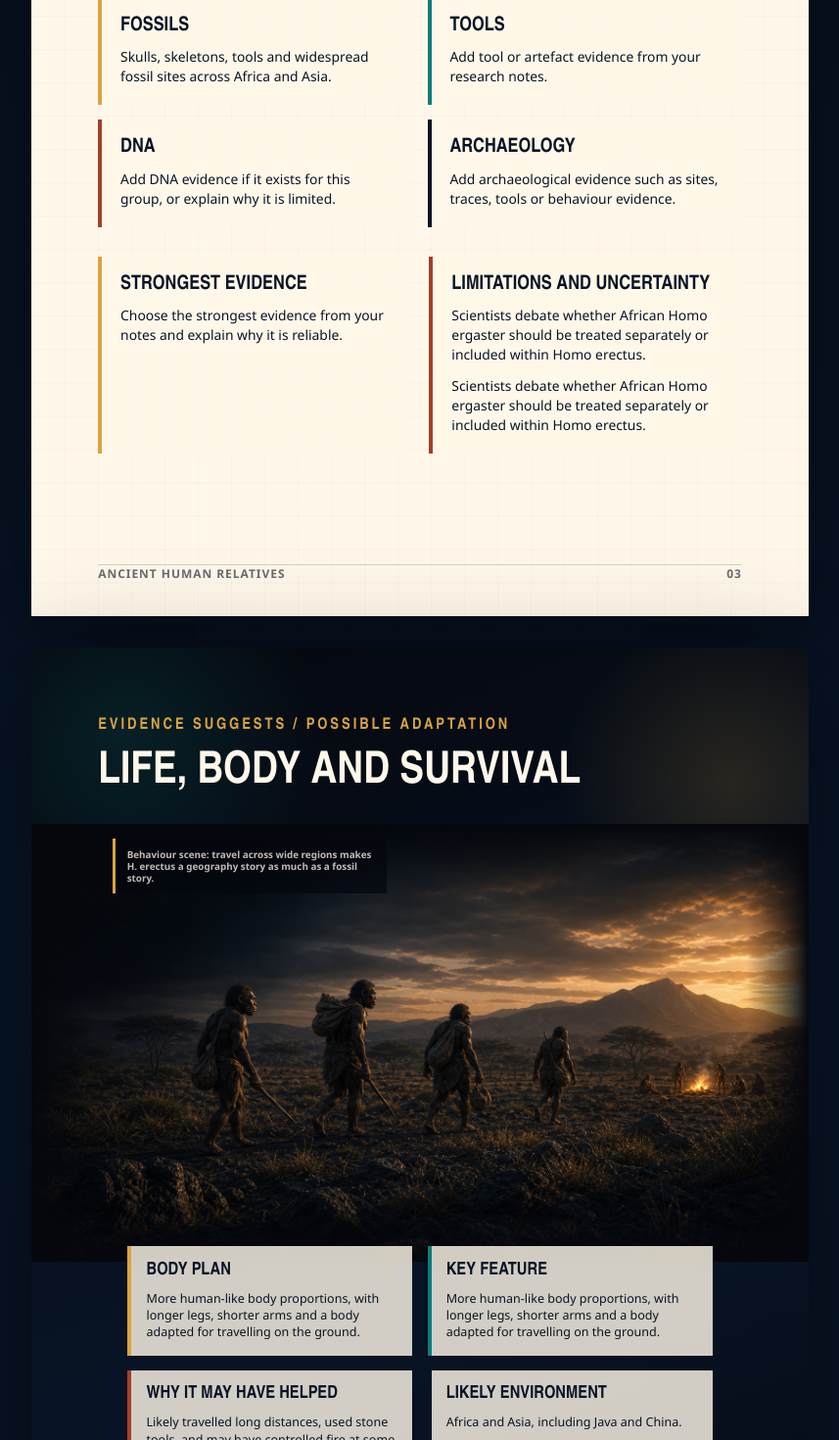
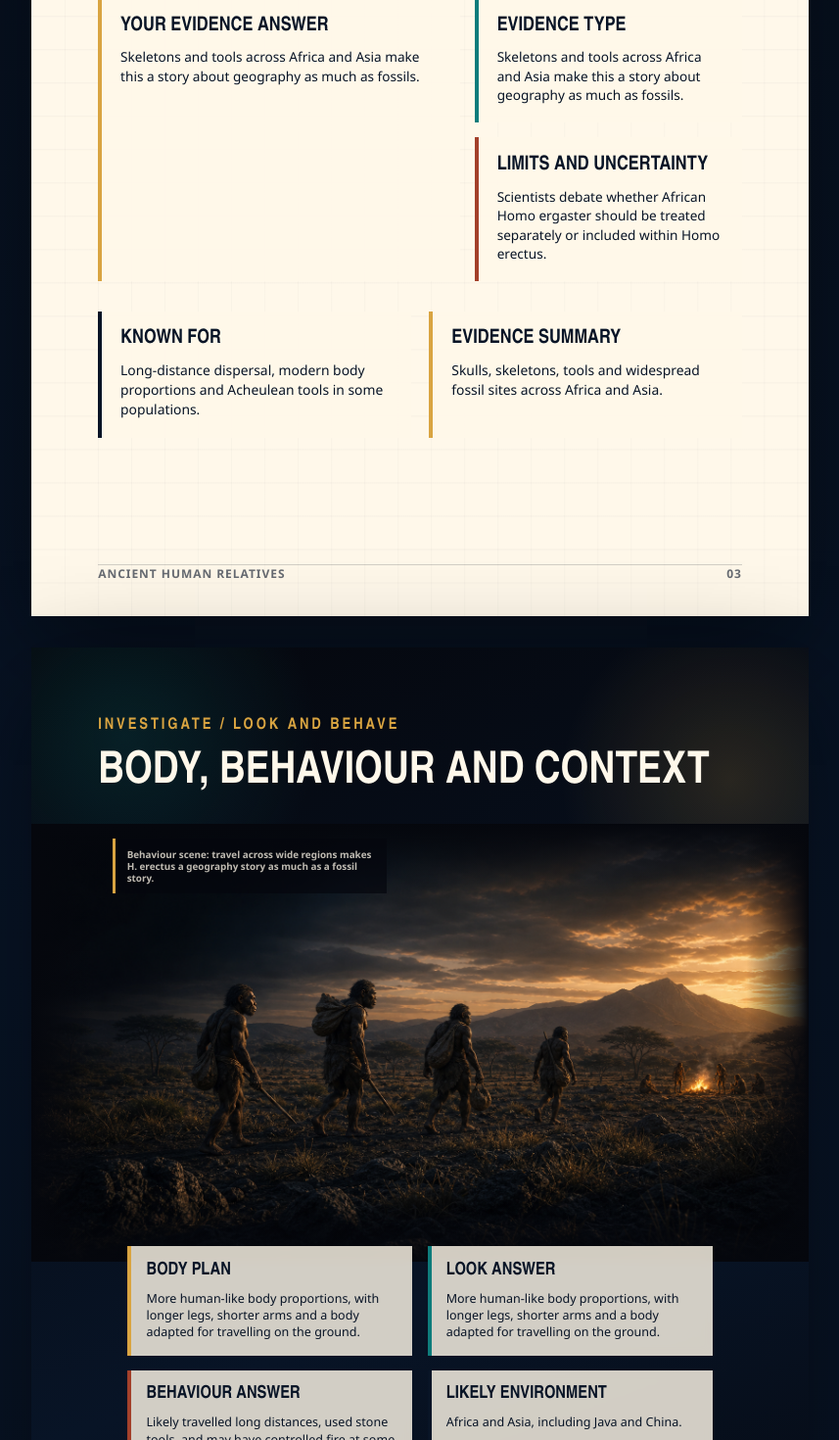
Before and after one commit to AEW909/AncientHumans, a Next.js app: page /report-preview in a window 1280 px wide. Shown: the part 3260-4730 px from the top of the page at 98% size, without its empty margins (211-1068 px from the left). Built offline with nearby package versions, Linux system fonts and the light colour scheme.

Commit message:
Align report preview with revised quest

```diff
--- a/src/app/globals.css
+++ b/src/app/globals.css
@@ -579,6 +579,21 @@ a {
   grid-template-columns: 1fr 1fr;
 }
 
+.report-investigation-grid {
+  display: grid;
+  gap: 4mm;
+  grid-template-columns: 1.15fr 0.85fr;
+}
+
+.report-investigation-grid .report-panel:first-child {
+  grid-row: span 2;
+}
+
+.report-investigation-grid .report-panel p {
+  font-size: 10.2pt;
+  line-height: 1.43;
+}
+
 .report-evidence-banner {
   height: 42mm;
   margin: 0 0 6mm;
@@ -925,8 +940,8 @@ a {
 
 .report-article-layout {
   display: grid;
-  gap: 8mm;
-  grid-template-columns: 30mm minmax(0, 1fr);
+  gap: 7mm;
+  grid-template-columns: 36mm minmax(0, 1fr);
 }
 
 .report-article-page .report-page-footer {
@@ -984,7 +999,7 @@ a {
   color: #fff8ea;
   align-self: start;
   border-left: 4px solid #d9a441;
-  margin-top: 42mm;
+  margin-top: 28mm;
   padding: 3.5mm;
 }
 
@@ -1000,9 +1015,9 @@ a {
 
 .report-article-page aside span {
   display: block;
-  font-size: 7.4pt;
+  font-size: 7pt;
   font-weight: 800;
-  line-height: 1.3;
+  line-height: 1.26;
 }
 
 .report-big-ideas-note {
--- a/src/components/report/MockReport.tsx
+++ b/src/components/report/MockReport.tsx
@@ -165,9 +165,9 @@ function SpeciesFeaturePage({ report, chosen }: { report: MockReportData; chosen
 
 function EvidencePage({ report, chosen }: { report: MockReportData; chosen: Hominin }) {
   return (
-    <ReportPage pageNumber={3} title="Evidence Dossier" className="report-paper-page">
-      <ReportKicker>Evidence reviewed</ReportKicker>
-      <ReportTitle>Evidence dossier: <i>{chosen.displayName}</i></ReportTitle>
+    <ReportPage pageNumber={3} title="How We Know" className="report-paper-page">
+      <ReportKicker>Investigate / how we know</ReportKicker>
+      <ReportTitle>Evidence reasoning: <i>{chosen.displayName}</i></ReportTitle>
       <div className="report-evidence-banner">
         <ReportImage
           src="/assets/report/evidence-dossier-banner.png"
@@ -176,15 +176,14 @@ function EvidencePage({ report, chosen }: { report: MockReportData; chosen: Homi
         />
       </div>
       <ReportStimulusRow assets={getStimuliForSpecies(chosen.slug)} />
-      <div className="report-evidence-grid">
-        <ReportPanel title="Fossils" tone="gold"><p>{report.evidence.fossils}</p></ReportPanel>
-        <ReportPanel title="Tools" tone="teal"><p>{report.evidence.tools}</p></ReportPanel>
-        <ReportPanel title="DNA" tone="rust"><p>{report.evidence.dna}</p></ReportPanel>
-        <ReportPanel title="Archaeology" tone="navy"><p>{report.evidence.archaeology}</p></ReportPanel>
+      <div className="report-investigation-grid">
+        <ReportPanel title="Your evidence answer" tone="gold"><p>{report.investigation.evidence}</p></ReportPanel>
+        <ReportPanel title="Evidence type" tone="teal"><p>{chosen.reportCaption}</p></ReportPanel>
+        <ReportPanel title="Limits and uncertainty" tone="rust"><p>{report.evidence.limitations}</p></ReportPanel>
       </div>
       <div className="report-two-column">
-        <ReportPanel title="Strongest evidence" tone="gold"><p>{report.evidence.strongest}</p></ReportPanel>
-        <ReportPanel title="Limitations and uncertainty" tone="rust"><p>{report.evidence.limitations}</p><p>{chosen.uncertainty}</p></ReportPanel>
+        <ReportPanel title="Known for" tone="navy"><p>{chosen.knownFor}</p></ReportPanel>
+        <ReportPanel title="Evidence summary" tone="gold"><p>{chosen.evidence}</p></ReportPanel>
       </div>
     </ReportPage>
   );
@@ -195,9 +194,9 @@ function AdaptationsPage({ report, chosen }: { report: MockReportData; chosen: H
   const activityCaption = chosen.activityWideCaption ?? chosen.activityCaption;
 
   return (
-    <ReportPage pageNumber={4} title="Life and Adaptations" className="report-dark-page">
-      <ReportKicker>Evidence suggests / possible adaptation</ReportKicker>
-      <ReportTitle>Life, body and survival</ReportTitle>
+    <ReportPage pageNumber={4} title="Look and Behaviour" className="report-dark-page">
+      <ReportKicker>Investigate / look and behave</ReportKicker>
+      <ReportTitle>Body, behaviour and context</ReportTitle>
       <div className="report-adaptation-layout">
         {activityImage ? (
           <div className="report-activity-frame">
@@ -216,13 +215,13 @@ function AdaptationsPage({ report, chosen }: { report: MockReportData; chosen: H
         )}
         <div className="report-adaptation-panels">
           <ReportPanel title="Body plan" tone="gold"><p>{chosen.bodyPlan}</p></ReportPanel>
-          <ReportPanel title="Key feature" tone="teal"><p>{report.life.keyFeature}</p></ReportPanel>
-          <ReportPanel title="Why it may have helped" tone="rust"><p>{report.life.featureUsefulness}</p></ReportPanel>
+          <ReportPanel title="Look answer" tone="teal"><p>{report.investigation.look}</p></ReportPanel>
+          <ReportPanel title="Behaviour answer" tone="rust"><p>{report.investigation.behaviour}</p></ReportPanel>
           <ReportPanel title="Likely environment" tone="navy"><p>{report.life.likelyEnvironment}</p></ReportPanel>
         </div>
       </div>
       <div className="report-environment-strip">
-        <strong>Survival pressure:</strong> {report.life.survivalPressure}
+        <strong>Context:</strong> {chosen.location} / {chosen.dateRange}
       </div>
     </ReportPage>
   );
@@ -316,7 +315,15 @@ function FinalArticlePage({ report }: { report: MockReportData }) {
           <strong>Final judgement</strong>
           <span>{report.oneSentenceJudgement}</span>
           <div className="report-big-ideas-note">
-            <b>Big idea to use</b>
+            <b>Fire</b>
+            <span>{report.bigIdeas.fireThinking}</span>
+          </div>
+          <div className="report-big-ideas-note">
+            <b>Language</b>
+            <span>{report.bigIdeas.languageThinking}</span>
+          </div>
+          <div className="report-big-ideas-note">
+            <b>Best concept</b>
             <span>{report.bigIdeas.conceptConnection}</span>
           </div>
         </aside>
--- a/src/data/mockReport.ts
+++ b/src/data/mockReport.ts
@@ -13,6 +13,14 @@ export const mockReport: MockReportData = {
     "Human evolution is best understood as a branching tree because several human groups overlapped, adapted in different ways and left different kinds of evidence.",
   importanceAnswer:
     "Neanderthals matter because they show that Homo sapiens were not the only skilled and intelligent humans. Fossils, tools and DNA suggest a close relative with complex behaviour, not a failed step before us.",
+  investigation: {
+    look:
+      "Neanderthal fossils show a stocky, muscular body with a broad chest, large nose, heavy brow ridges and a large brain. Those features fit life in cold Ice Age environments.",
+    behaviour:
+      "Tools, hearths, hunting evidence and possible care for injured individuals suggest Neanderthals worked together, learned skills and solved survival problems in demanding landscapes.",
+    evidence:
+      "The strongest case combines fossils, tools and ancient DNA. DNA is especially powerful because it directly shows overlap and interbreeding with Homo sapiens.",
+  },
   evidence: {
     fossils:
       "Many Neanderthal fossils have been found across Europe and western Asia, including skulls, jaws and skeletons that show stocky bodies, large brains and cold-adapted features.",
@@ -37,6 +45,10 @@ export const mockReport: MockReportData = {
       "Changing climates, competition, small population sizes and contact with Homo sapiens may all have affected survival.",
   },
   bigIdeas: {
+    fireThinking:
+      "Fire evidence is physical: hearths, burnt bone and heated sediment can survive, so it can be checked against real traces at sites.",
+    languageThinking:
+      "Language is harder because speech does not fossilise. Scientists have to reason from indirect clues such as anatomy, genetics and complex learned behaviour.",
     conceptConnection:
       "Shared learning and hearth-based group life help explain why survival depended on culture as well as body shape.",
   },
--- a/src/lib/reportData.ts
+++ b/src/lib/reportData.ts
@@ -32,6 +32,11 @@ export function createReportDataFromStudentWork(work: StudentWork): MockReportDa
       work.research.importance,
       `${chosen.displayName} matters because ${chosen.bigIdea.toLowerCase()}`,
     ),
+    investigation: {
+      look: withFallback(work.research.body, chosen.bodyPlan),
+      behaviour: withFallback(work.research.lifestyle, chosen.lifestyle),
+      evidence: withFallback(work.evidence.strongest, chosen.reportCaption),
+    },
     evidence: {
       fossils: withFallback(work.evidence.fossils, chosen.evidence),
       tools: withFallback(work.evidence.tools, "Add tool or artefact evidence from your research notes."),
@@ -47,6 +52,8 @@ export function createReportDataFromStudentWork(work: StudentWork): MockReportDa
       survivalPressure: withFallback(work.life.survivalPressure, "Add one survival pressure or environmental challenge from your research."),
     },
     bigIdeas: {
+      fireThinking: withFallback(work.bigIdeas.fireCooking, "Use the Fire prompt in section 05 to explain what physical traces can and cannot show."),
+      languageThinking: withFallback(work.bigIdeas.languageLearning, "Use the Language prompt in section 05 to explain why indirect clues require careful inference."),
       conceptConnection: withFallback(work.bigIdeas.conceptConnection, "Choose one big idea that strengthens your final explanation."),
     },
     comparison: {
```
Also changed, not shown: src/types/report.ts (+7 -0 lines).
